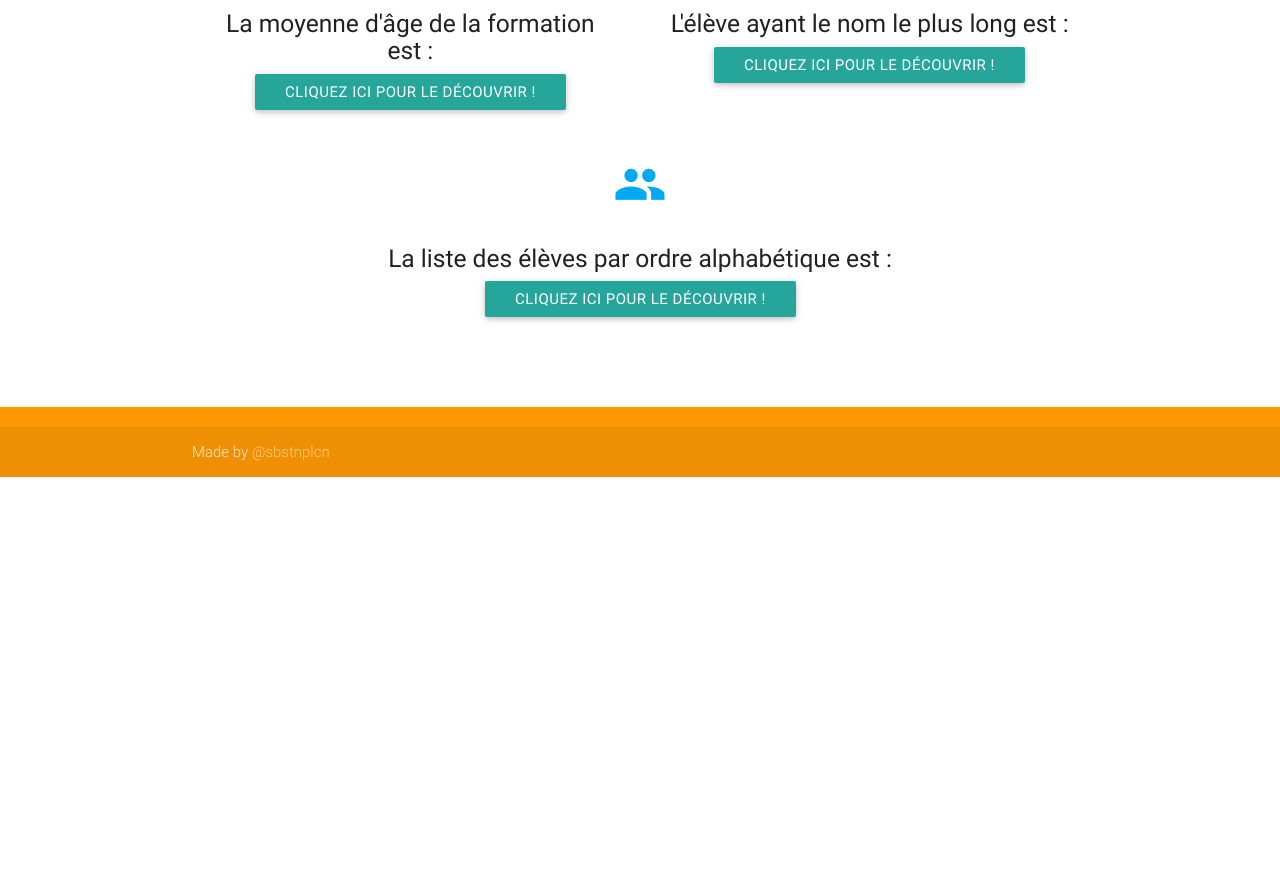
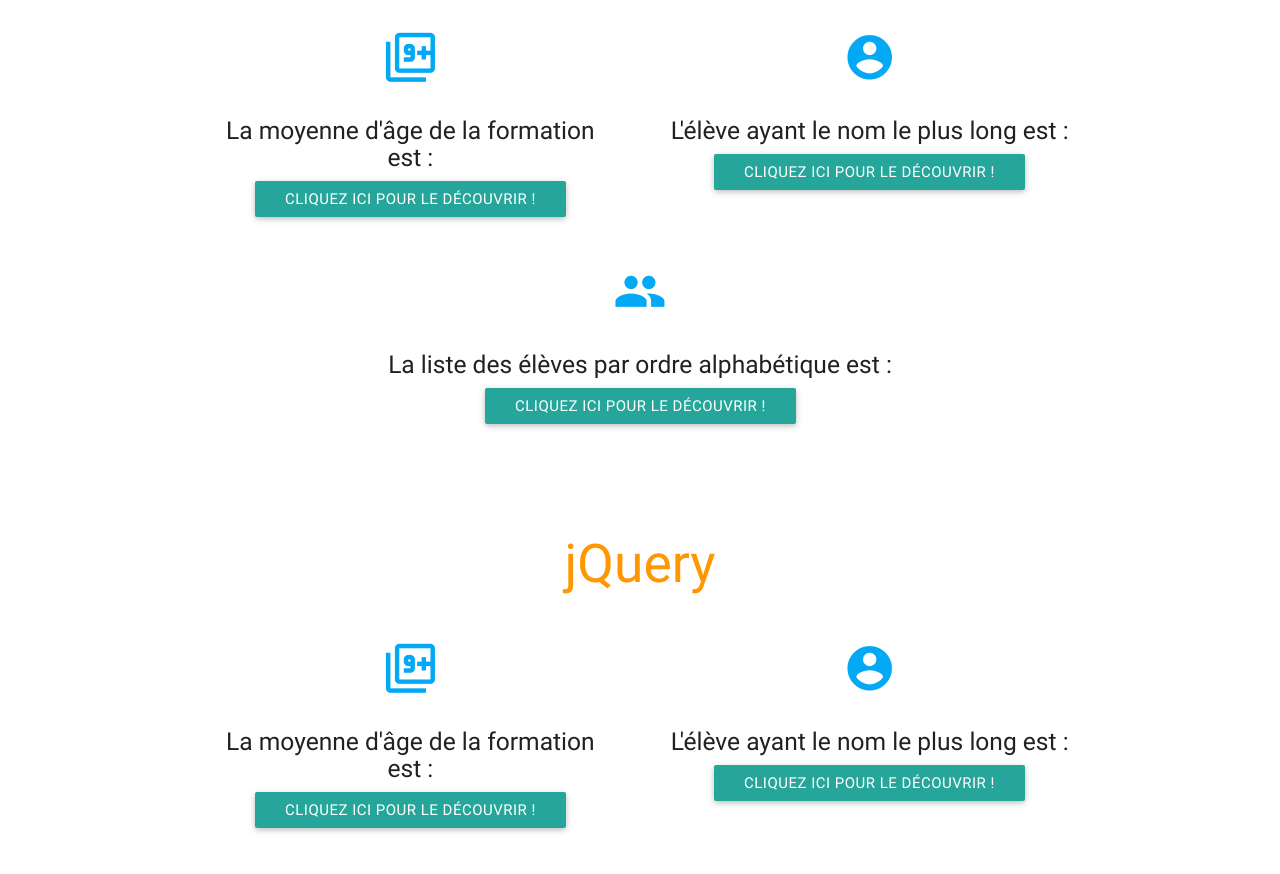
Before and after one commit to sbstnplcn/Js_Algo_WCS_S2, a plain HTML site: page index.html in a window 1280 px wide. Shown: the part 392-1266 px from the top of the page. Before the commit the page ends 869 px from the top, so only its background shows below. Drawn offline with nearby package versions, Linux system fonts and the light colour scheme.

Commit message:
fix use strict issues

```diff
--- a/index.html
+++ b/index.html
@@ -28,6 +28,45 @@
     <div class="section">
       <!--   Icon Section   -->
       <div class="row">
+        <h2 class="header center orange-text">Vanilla JS</h2>
+        <div class="col s12 m6">
+          <div class="icon-block">
+            <h2 class="center light-blue-text"><i class="material-icons">filter_9_plus</i></h2>
+            <h5 class="center">La moyenne d'âge de la formation est : </h5>
+            <center>
+              <a class="waves-effect waves-light btn" id="buttonMoyenne">Cliquez ici pour le découvrir !</a>
+            </center>
+            <h3 class="light center" id="moyenne"></h3>
+          </div>
+        </div>
+
+        <div class="col s12 m6">
+          <div class="icon-block">
+            <h2 class="center light-blue-text"><i class="material-icons">account_circle</i></h2>
+            <h5 class="center">L'élève ayant le nom le plus long est :</h5>
+            <center>
+              <a class="waves-effect waves-light btn" id="buttonNomLong">Cliquez ici pour le découvrir !</a>
+            </center>
+            <h3 class="light center" id="nomLong"></h3>
+          </div>
+        </div>
+
+        <div class="col s12 m12">
+          <div class="icon-block">
+            <h2 class="center light-blue-text"><i class="material-icons">group</i></h2>
+            <h5 class="center">La liste des élèves par ordre alphabétique est :</h5>
+            <center>
+              <a class="waves-effect waves-light btn" id="buttonList">Cliquez ici pour le découvrir !</a>
+            </center>
+            <h4><ul class="light center" id="list"></ul></h4>
+          </div>
+        </div>
+      </div>
+    </div>
+    <div class="section">
+      <!--   Icon Section   -->
+      <div class="row">
+        <h2 class="header center orange-text">jQuery</h2>
         <div class="col s12 m6">
           <div class="icon-block">
             <h2 class="center light-blue-text"><i class="material-icons">filter_9_plus</i></h2>
--- a/js/javascript1.js
+++ b/js/javascript1.js
@@ -1,3 +1,4 @@
+"use strict"
 let students = [{
     nom: "Sebirou",
     Prenom: "Anne-Claire",
@@ -43,6 +44,7 @@
 // age moyen should // be 27,7
 // nom le plus long // should be "de Barthez"
 // ordre alphabetique
+// faire de l'ajax pour charger la liste des students qui eux seront contenu dans un fichier JSON
 
 let totalAge = 0
 let ageMoyen
@@ -50,6 +52,7 @@
 let longueurNom = 0;
 let nomLePlusLong
 let sonNom
+let ordreAl
 
 for (i=0; i<students.length; i++){
 
@@ -58,10 +61,12 @@
     if(students[i].nom.length > longueurNom){
         longueurNom = students[i].nom.length;
         nomLePlusLong = students[i].nom;
-        prenomNomLePlusLong = students[i].Prenom
+    }
 }
 
-    function ordreAl(a, b){
+ageMoyen = totalAge / students.length
+
+let odreAlphabetique = students.sort(function (a, b){
     if (a.nom > b.nom){
         return 1
     }
@@ -71,17 +76,11 @@
     else{
         return 0
     }
-    }
-}
-
-ageMoyen = totalAge / students.length
-
-let odreAlphabetique = students.sort(ordreAl)
+})
 
 // console.log(ageMoyen)
 // console.log(nomLePlusLong)
 // console.log(odreAlphabetique)
-// console.log(prenomNomLePlusLong)
 
 // creer vue HTML
 // 1 page en Jquery, 1 en Native JS
@@ -98,8 +97,9 @@
 })
 
 
+
 let nomLong = document.createElement('div')
-nomLong.innerHTML = `${prenomNomLePlusLong} ${nomLePlusLong}`
+nomLong.innerHTML = `${nomLePlusLong}`
 nomLong.setAttribute('id', 'affichenomLong')
 document.getElementById('nomLong').appendChild(nomLong).className = "hide"
 document.getElementById("buttonNomLong").addEventListener("click", function(){
```
Lines whose indentation alone changed are shown as unchanged.
